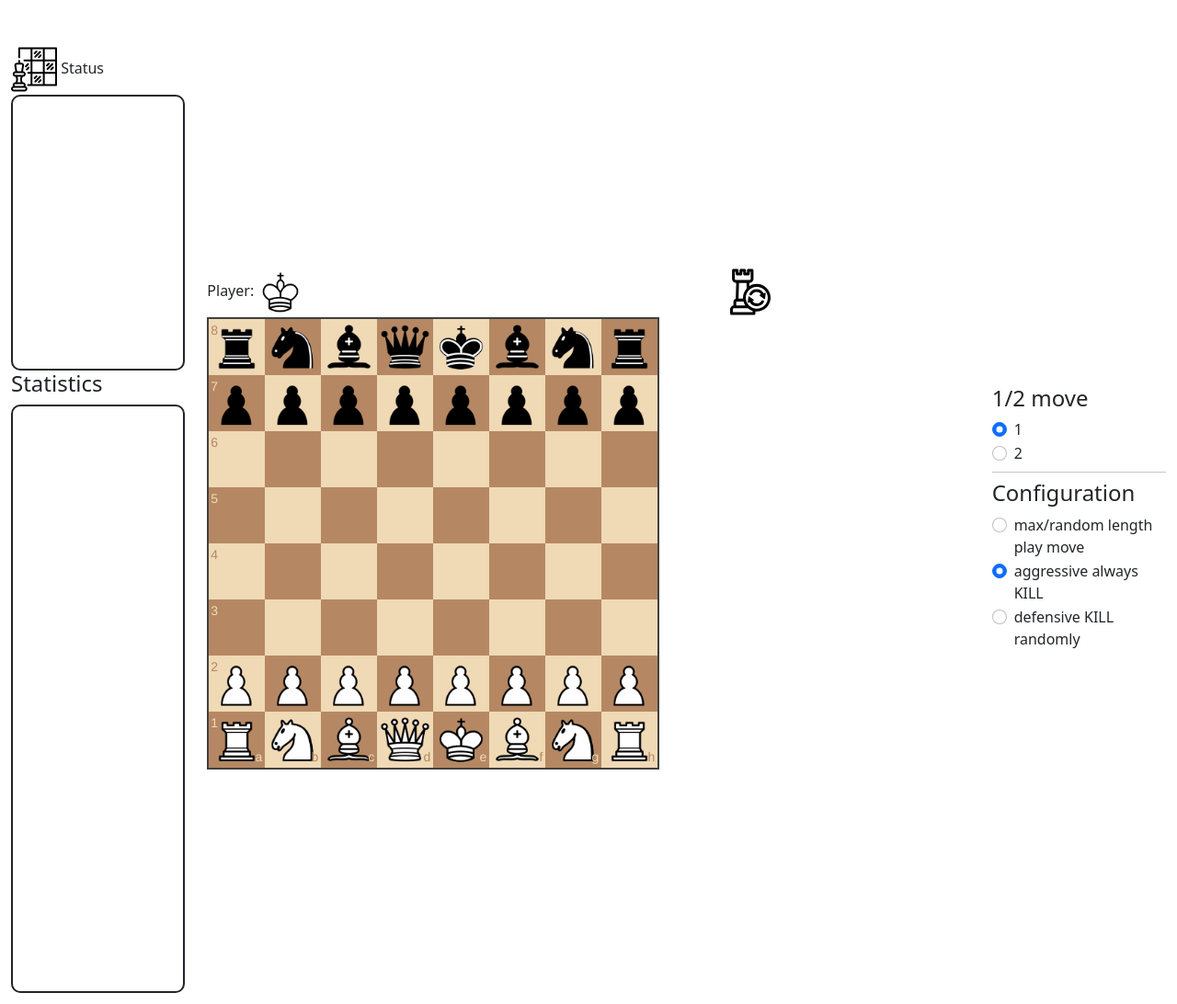
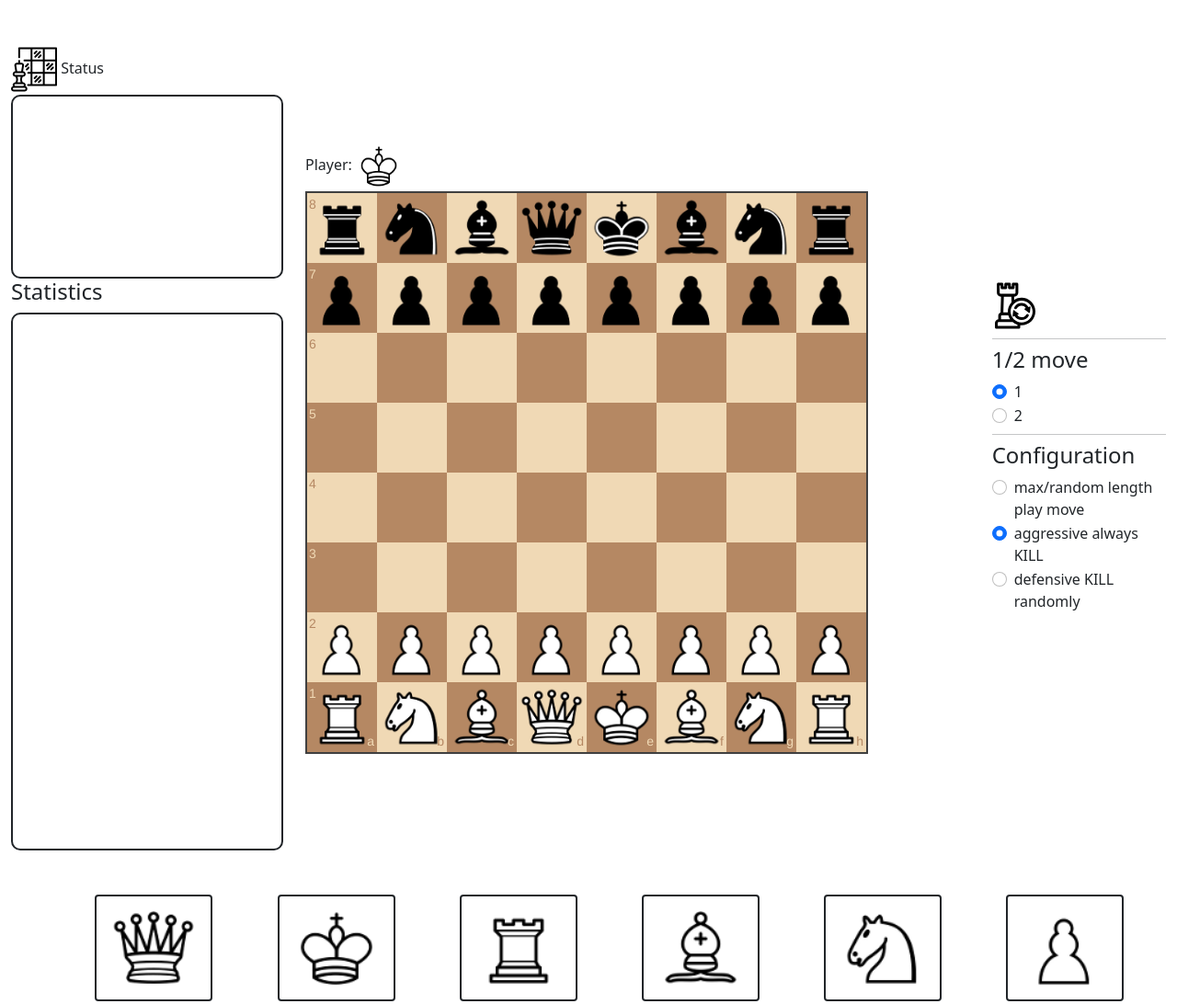
Before and after one commit to tukhanhlinhnguyen/custom-chess-ui, a website: page index.html in a window 1280 px wide. Shown: the top 1092 px of the page at 92% size. Drawn offline with nearby package versions, Linux system fonts and the light colour scheme.

Commit message:
Minor visual adjustment

```diff
--- a/css/style.css
+++ b/css/style.css
@@ -17,13 +17,13 @@ body {
 }
 
 #status {
-  height: 300px;
+  height: 200px;
   border-radius: 10px;
   border: 2px solid;
 }
 
 #statistics {
-  height: 640px;
+  height: 585px;
   border-radius: 10px;
   border: 2px solid;
   overflow: scroll;
@@ -34,10 +34,6 @@ body {
 #player_icon {
   height: 55px;
   width: 50px;
-}
-
-#reset_icon {
-  float: right;
 }
 
 /*//////////////////////////////////////////////////////////////////
--- a/index.html
+++ b/index.html
@@ -20,7 +20,7 @@
 <body>
     <div class="container-fluid mt-5">
         <div class="row align-items-center">
-            <div class="col-2">
+            <div class="col-3">
                   <img id="data_svg" src ="img/chess.svg" alt="current player"> Status
                   <div id="status">
 
@@ -33,11 +33,16 @@
             </div>
             <div class="col-6">
               Player: <img id="player_icon" src ="img/chesspieces/wikipedia/wK.png" alt="current player">
-              <img id="reset_icon" src ="img/new.svg" alt="current player"  onclick="start()">
-              <div id="myBoard" style="width: 80%"></div>
+              <div id="myBoard" style="width: 100%"></div>
             </div>
-            <div class="col-2"></div>
+            <div class="col-1"></div>
             <div class="col-2">
+              <div>
+                <img id="reset_icon" src ="img/new.svg" alt="current player"  onclick="start()">
+              </div>
+
+              <hr class="dropdown-divider">
+
               <div>
                 <h4>1/2 move</h4>
                 <div class="form-check align-middle">
```
